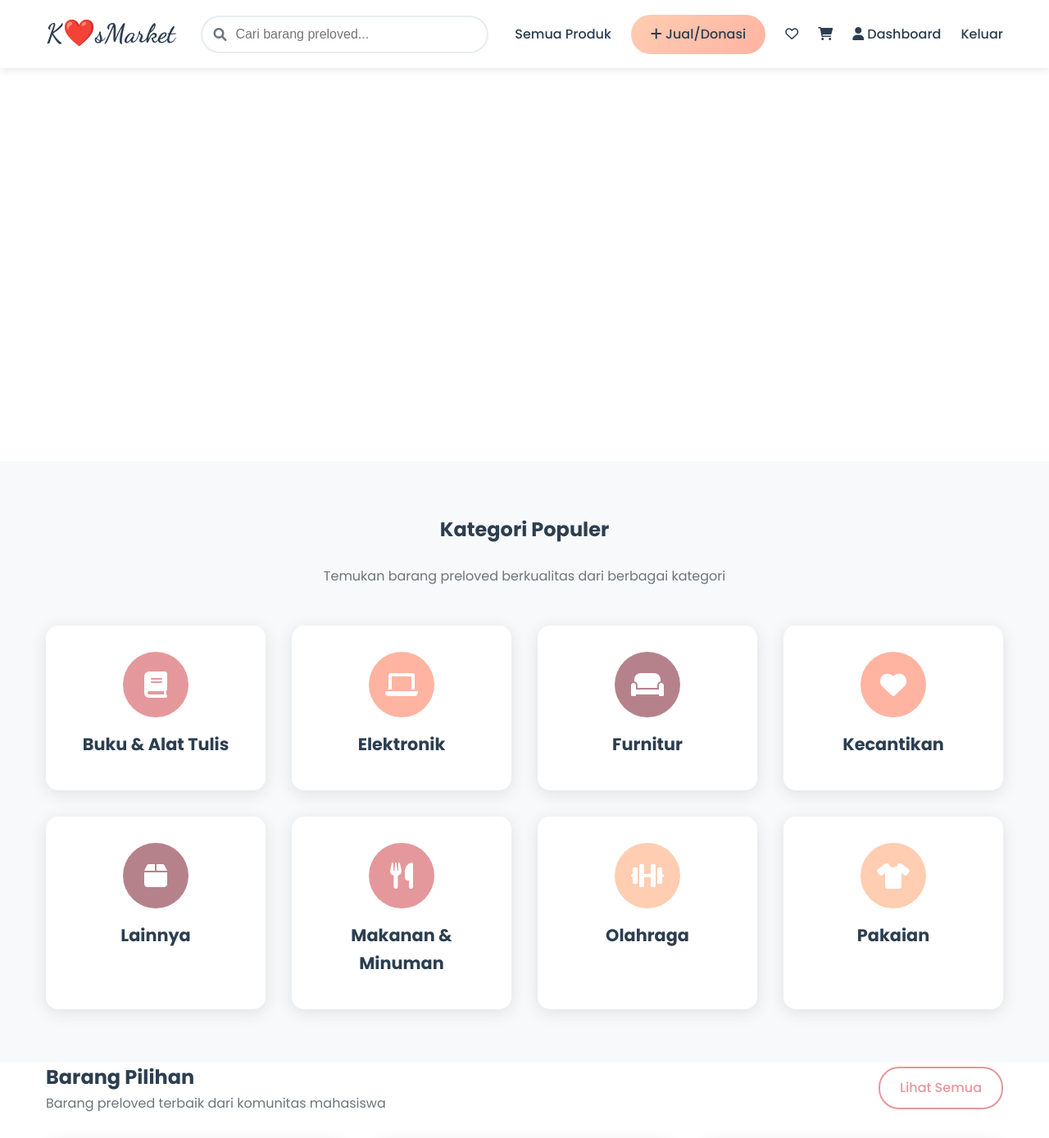
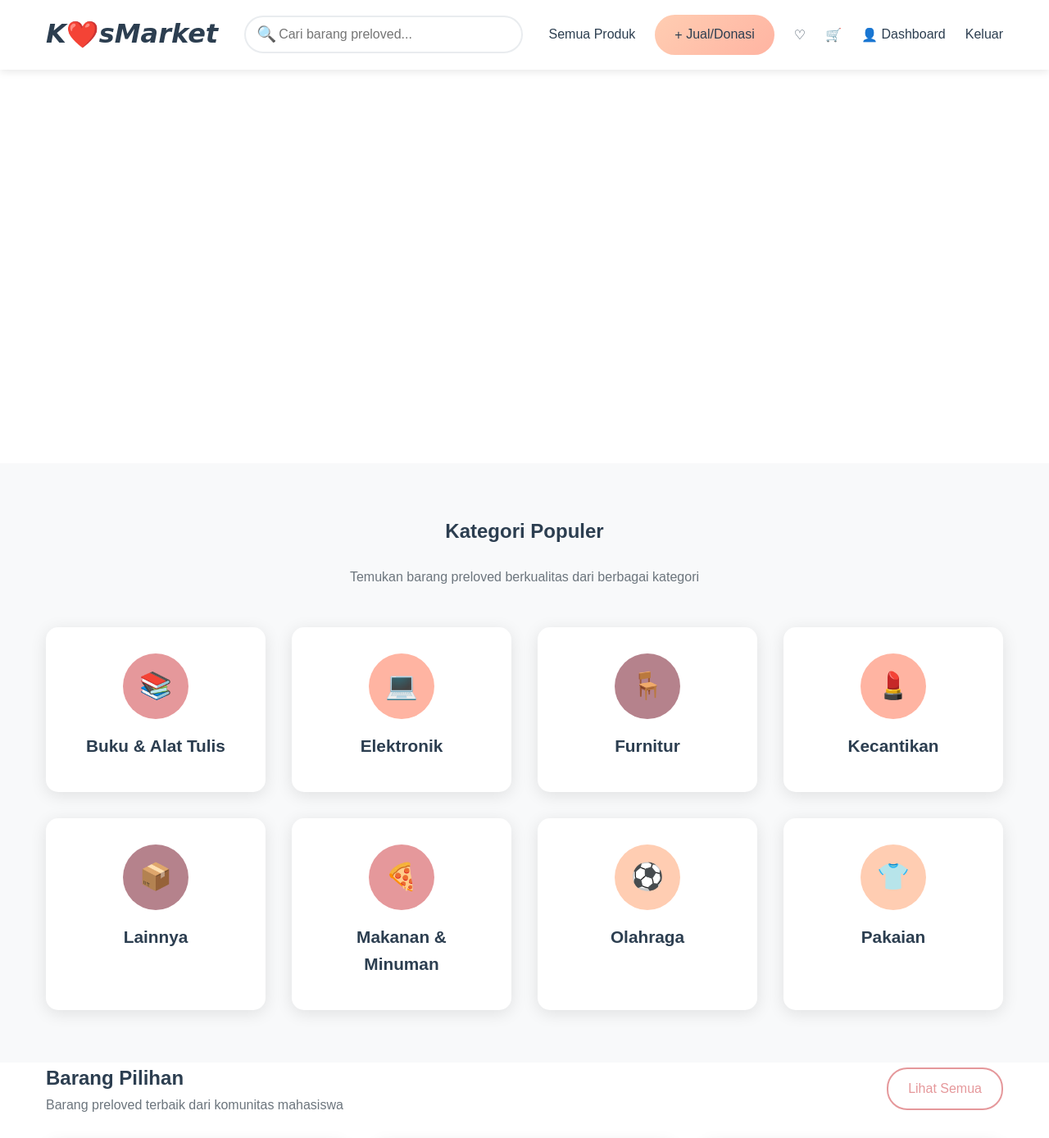
Before and after one commit to AmaliaKH-M/PBWLAGIII, a PHP site: page / in a window 1280 px wide. Shown: the top 1388 px of the page at 82% size. Run offline with PHP 8.4, Linux system fonts and the light colour scheme; the visitor is signed in with stand-in values (Sample User, id 1); data comes from the database, SQL or seed files in the repository; both versions use the stored data as it was after the commit; data that the repository does not hold is empty.

Commit message:
Refactor: Remove external deps, add live search, pure CSS icons
Co-authored-by: amaliaiyaaa7 <amaliaiyaaa7@gmail.com>

```diff
--- a/assets/css/style.css
+++ b/assets/css/style.css
@@ -1,4 +1,4 @@
-/* KosMarket CSS - Brand Colors and Styling */
+/* KosMarket CSS - Brand Colors and Styling - Pure CSS Only */
 :root {
     --primary-peach: #FFCDB2;
     --secondary-peach: #FFB4A2;
@@ -23,18 +23,19 @@
 }
 
 body {
-    font-family: 'Poppins', sans-serif;
+    font-family: 'Arial', 'Helvetica', sans-serif;
     line-height: 1.6;
     color: var(--text-dark);
     background-color: var(--white);
 }
 
-/* Logo Styling */
+/* Logo Styling with Script-like appearance */
 .logo-font {
-    font-family: 'Dancing Script', cursive;
+    font-family: 'Brush Script MT', 'Comic Sans MS', cursive;
     font-weight: 700;
     color: var(--text-dark);
     text-decoration: none;
+    font-style: italic;
 }
 
 .logo .heart {
@@ -109,6 +110,89 @@ body {
     outline: none;
     border-color: var(--primary-peach);
     box-shadow: 0 0 0 3px rgba(255, 205, 178, 0.2);
+}
+
+.search-suggestions {
+    position: absolute;
+    top: 100%;
+    left: 0;
+    right: 0;
+    background: var(--white);
+    border: 2px solid var(--border-gray);
+    border-top: none;
+    border-radius: 0 0 15px 15px;
+    box-shadow: 0 4px 12px var(--shadow);
+    z-index: 1000;
+    display: none;
+    max-height: 300px;
+    overflow-y: auto;
+}
+
+.suggestion-item {
+    padding: 0.75rem 1rem;
+    cursor: pointer;
+    border-bottom: 1px solid var(--border-gray);
+    transition: background-color 0.2s ease;
+    display: flex;
+    align-items: center;
+    gap: 0.5rem;
+}
+
+.suggestion-item:hover {
+    background-color: var(--light-gray);
+}
+
+.suggestion-item:last-child {
+    border-bottom: none;
+}
+
+.suggestion-icon {
+    font-size: 1rem;
+    width: 20px;
+    text-align: center;
+}
+
+/* Icon styling for pure CSS icons */
+.icon, .step-icon, .category-emoji, .heart, .location-icon, .view-icon, .contact-icon,
+.login-icon, .register-icon, .hamburger {
+    display: inline-block;
+    font-style: normal;
+    font-weight: normal;
+    font-size: 1em;
+    vertical-align: middle;
+}
+
+.search-icon {
+    font-size: 1.2rem;
+}
+
+.heart {
+    color: #e74c3c;
+    transition: all 0.3s ease;
+}
+
+.wishlist-btn.active .heart {
+    color: #e74c3c;
+}
+
+.wishlist-btn:hover .heart {
+    transform: scale(1.2);
+}
+
+.hamburger {
+    font-size: 1.5rem;
+}
+
+.category-emoji, .step-icon {
+    font-size: 2rem;
+}
+
+.contact-icon, .location-icon {
+    margin-right: 0.5rem;
+}
+
+.view-icon, .login-icon, .register-icon {
+    margin-right: 0.3rem;
 }
 
 .nav-menu {
--- a/assets/js/script.js
+++ b/assets/js/script.js
@@ -11,16 +11,96 @@ document.addEventListener('DOMContentLoaded', function() {
         });
     }
 
-    // Search functionality
+    // Search functionality with live suggestions
     const searchForm = document.querySelector('.search-form');
-    if (searchForm) {
+    const searchInput = document.getElementById('search-input');
+    const searchSuggestions = document.getElementById('search-suggestions');
+
+    if (searchForm && searchInput && searchSuggestions) {
+        // Handle form submission
         searchForm.addEventListener('submit', function(e) {
-            const searchInput = this.querySelector('input[name="search"]');
             if (!searchInput.value.trim()) {
                 e.preventDefault();
                 searchInput.focus();
+            } else {
+                searchSuggestions.style.display = 'none';
             }
         });
+
+        // Live search suggestions
+        let searchTimeout;
+        searchInput.addEventListener('input', function() {
+            const query = this.value.trim();
+
+            clearTimeout(searchTimeout);
+
+            if (query.length < 2) {
+                searchSuggestions.style.display = 'none';
+                return;
+            }
+
+            searchTimeout = setTimeout(() => {
+                fetchSearchSuggestions(query);
+            }, 300);
+        });
+
+        // Hide suggestions when clicking outside
+        document.addEventListener('click', function(e) {
+            if (!searchForm.contains(e.target)) {
+                searchSuggestions.style.display = 'none';
+            }
+        });
+
+        // Show suggestions when input is focused
+        searchInput.addEventListener('focus', function() {
+            if (this.value.trim().length >= 2) {
+                searchSuggestions.style.display = 'block';
+            }
+        });
+    }
+
+    // Fetch search suggestions
+    function fetchSearchSuggestions(query) {
+        fetch(`ajax/search_suggestions.php?q=${encodeURIComponent(query)}`)
+            .then(response => response.json())
+            .then(data => {
+                displaySearchSuggestions(data);
+            })
+            .catch(error => {
+                console.error('Error fetching suggestions:', error);
+                searchSuggestions.style.display = 'none';
+            });
+    }
+
+    // Display search suggestions
+    function displaySearchSuggestions(suggestions) {
+        if (!suggestions || suggestions.length === 0) {
+            searchSuggestions.style.display = 'none';
+            return;
+        }
+
+        searchSuggestions.innerHTML = '';
+
+        suggestions.forEach(suggestion => {
+            const item = document.createElement('div');
+            item.className = 'suggestion-item';
+
+            const icon = suggestion.type === 'category' ? '📂' : '🛍️';
+            item.innerHTML = `<span class="suggestion-icon">${icon}</span> ${suggestion.title}`;
+
+            item.addEventListener('click', function() {
+                if (suggestion.type === 'category') {
+                    window.location.href = `products.php?kategori=${suggestion.id}`;
+                } else {
+                    searchInput.value = suggestion.title;
+                    searchForm.submit();
+                }
+            });
+
+            searchSuggestions.appendChild(item);
+        });
+
+        searchSuggestions.style.display = 'block';
     }
 
     // Email validation for STIS format
--- a/config/kosmarket_db.php
+++ b/config/kosmarket_db.php
@@ -53,4 +53,19 @@ function timeAgo($datetime) {
     if ($time < 31536000) return floor($time/2592000) . ' bulan lalu';
     return floor($time/31536000) . ' tahun lalu';
 }
+
+function getCategoryEmoji($category_name) {
+    $emojis = [
+        'Pakaian' => '👕',
+        'Elektronik' => '💻',
+        'Buku & Alat Tulis' => '📚',
+        'Furnitur' => '🪑',
+        'Olahraga' => '⚽',
+        'Kecantikan' => '💄',
+        'Makanan & Minuman' => '🍕',
+        'Lainnya' => '📦'
+    ];
+
+    return $emojis[$category_name] ?? '📦';
+}
 ?>
--- a/index.php
+++ b/index.php
@@ -25,11 +25,8 @@ if (isLoggedIn()) {
     <meta charset="UTF-8">
     <meta name="viewport" content="width=device-width, initial-scale=1.0">
     <title>KosMarket - Jual Beli Barang Kosan Preloved</title>
+    <meta name="description" content="Platform jual-beli dan donasi barang preloved khusus komunitas STIS">
     <link rel="stylesheet" href="assets/css/style.css">
-    <link rel="stylesheet" href="https://cdnjs.cloudflare.com/ajax/libs/font-awesome/6.0.0/css/all.min.css">
-    <link rel="preconnect" href="https://fonts.googleapis.com">
-    <link rel="preconnect" href="https://fonts.gstatic.com" crossorigin>
-    <link href="https://fonts.googleapis.com/css2?family=Dancing+Script:wght@700&family=Poppins:wght@300;400;500;600;700&display=swap" rel="stylesheet">
 </head>
 <body>
     <nav class="navbar">
@@ -40,25 +37,26 @@ if (isLoggedIn()) {
 
             <div class="search-box">
                 <form action="products.php" method="GET" class="search-form">
-                    <i class="fas fa-search search-icon"></i>
-                    <input type="text" name="search" placeholder="Cari barang preloved..." value="<?= $_GET['search'] ?? '' ?>">
+                    <span class="search-icon">🔍</span>
+                    <input type="text" name="search" placeholder="Cari barang preloved..." value="<?= $_GET['search'] ?? '' ?>" autocomplete="off" id="search-input">
+                    <div class="search-suggestions" id="search-suggestions"></div>
                 </form>
             </div>
 
             <ul class="nav-menu">
                 <li><a href="products.php">Semua Produk</a></li>
                 <?php if (isLoggedIn()): ?>
-                    <li><a href="sell.php" class="btn btn-primary"><i class="fas fa-plus"></i> Jual/Donasi</a></li>
-                    <li><a href="wishlist.php"><i class="far fa-heart"></i></a></li>
+                    <li><a href="sell.php" class="btn btn-primary"><span class="icon">+</span> Jual/Donasi</a></li>
+                    <li><a href="wishlist.php"><span class="icon">♡</span></a></li>
                     <li>
                         <a href="cart.php" class="cart-badge">
-                            <i class="fas fa-shopping-cart"></i>
+                            <span class="icon">🛒</span>
                             <?php if ($cart_count > 0): ?>
                                 <span class="badge"><?= $cart_count ?></span>
                             <?php endif; ?>
                         </a>
                     </li>
-                    <li><a href="dashboard.php"><i class="fas fa-user"></i> Dashboard</a></li>
+                    <li><a href="dashboard.php"><span class="icon">👤</span> Dashboard</a></li>
                     <li><a href="logout.php">Keluar</a></li>
                 <?php else: ?>
                     <li><a href="login.php">Masuk</a></li>
@@ -67,7 +65,7 @@ if (isLoggedIn()) {
             </ul>
 
             <button class="mobile-menu-btn">
-                <i class="fas fa-bars"></i>
+                <span class="hamburger">☰</span>
             </button>
         </div>
 
@@ -75,10 +73,10 @@ if (isLoggedIn()) {
             <ul class="nav-menu">
                 <li><a href="products.php">Semua Produk</a></li>
                 <?php if (isLoggedIn()): ?>
-                    <li><a href="sell.php"><i class="fas fa-plus"></i> Jual/Donasi</a></li>
-                    <li><a href="wishlist.php"><i class="far fa-heart"></i> Wishlist</a></li>
-                    <li><a href="cart.php"><i class="fas fa-shopping-cart"></i> Keranjang (<?= $cart_count ?>)</a></li>
-                    <li><a href="dashboard.php"><i class="fas fa-user"></i> Dashboard</a></li>
+                    <li><a href="sell.php"><span class="icon">+</span> Jual/Donasi</a></li>
+                    <li><a href="wishlist.php"><span class="icon">♡</span> Wishlist</a></li>
+                    <li><a href="cart.php"><span class="icon">🛒</span> Keranjang (<?= $cart_count ?>)</a></li>
+                    <li><a href="dashboard.php"><span class="icon">👤</span> Dashboard</a></li>
                     <li><a href="logout.php">Keluar</a></li>
                 <?php else: ?>
                     <li><a href="login.php">Masuk</a></li>
@@ -106,7 +104,8 @@ if (isLoggedIn()) {
                 <div class="categories-grid">
                     <?php foreach ($categories as $category): ?>
                         <a href="products.php?kategori=<?= $category['id_kategori'] ?>" class="category-card">
-                            <div class="category-icon" style="background: <?= $category['color'] ?>"> <i class="fas fa-<?= $category['icon'] ?>"></i>
+                            <div class="category-icon" style="background: <?= $category['color'] ?>">
+                                <span class="category-emoji"><?= getCategoryEmoji($category['nama_kategori']) ?></span>
                             </div>
                             <h3><?= $category['nama_kategori'] ?></h3>
                         </a>
@@ -137,7 +136,7 @@ if (isLoggedIn()) {
 
                             <?php if (isLoggedIn()): ?>
                                 <button class="wishlist-btn" data-product-id="<?= $item['id_produk'] ?>">
-                                    <i class="far fa-heart"></i>
+                                    <span class="heart">♡</span>
                                 </button>
                             <?php endif; ?>
                         </div>
@@ -158,14 +157,14 @@ if (isLoggedIn()) {
                             <?php endif; ?>
 
                             <div class="card-location">
-                                <i class="fas fa-map-marker-alt"></i>
+                                <span class="location-icon">📍</span>
                                 <span><?= htmlspecialchars($item['lokasi_penjual']) ?></span>
                             </div>
 
                             <div class="card-footer">
                                 <span class="card-seller">oleh <?= htmlspecialchars($item['nama_penjual']) ?></span>
                                 <a href="product.php?id=<?= $item['id_produk'] ?>" class="btn btn-primary">
-                                    <i class="fas fa-eye"></i> Lihat
+                                    <span class="view-icon">👁</span> Lihat
                                 </a>
                             </div>
                         </div>
@@ -182,7 +181,7 @@ if (isLoggedIn()) {
                 <div class="categories-grid">
                     <div class="category-card">
                         <div class="category-icon" style="background: var(--primary-peach)">
-                            <i class="fas fa-user-plus"></i>
+                            <span class="step-icon">👤</span>
                         </div>
                         <h3>Daftar Akun</h3>
                         <p>Buat akun dengan email dan lengkapi profil kamu</p>
@@ -190,7 +189,7 @@ if (isLoggedIn()) {
 
                     <div class="category-card">
                         <div class="category-icon" style="background: var(--secondary-peach)">
-                            <i class="fas fa-upload"></i>
+                            <span class="step-icon">📤</span>
                         </div>
                         <h3>Upload Barang</h3>
                         <p>Foto barangmu dan pilih mau dijual atau didonasi</p>
@@ -198,7 +197,7 @@ if (isLoggedIn()) {
 
                     <div class="category-card">
                         <div class="category-icon" style="background: var(--tertiary-rose)">
-                            <i class="fas fa-search"></i>
+                            <span class="step-icon">🔍</span>
                         </div>
                         <h3>Cari & Temukan</h3>
                         <p>Browse barang yang kamu butuhkan dari berbagai kategori</p>
@@ -206,7 +205,7 @@ if (isLoggedIn()) {
 
                     <div class="category-card">
                         <div class="category-icon" style="background: var(--quaternary-mauve)">
-                            <i class="fab fa-whatsapp"></i>
+                            <span class="step-icon">💬</span>
                         </div>
                         <h3>Hubungi Penjual</h3>
                         <p>Chat langsung via WhatsApp untuk nego dan transaksi</p>
@@ -244,15 +243,15 @@ if (isLoggedIn()) {
                 <div class="footer-section">
                     <h3>Kontak</h3>
                     <ul>
-                        <li><i class="fas fa-envelope"></i> info@kosmarket.com</li>
-                        <li><i class="fas fa-phone"></i> +62 812-3456-7890</li>
-                        <li><i class="fas fa-map-marker-alt"></i> Malang, Jawa Timur</li>
+                        <li><span class="contact-icon">📧</span> info@kosmarket.com</li>
+                        <li><span class="contact-icon">📞</span> +62 812-3456-7890</li>
+                        <li><span class="contact-icon">📍</span> Malang, Jawa Timur</li>
                     </ul>
                 </div>
             </div>
 
             <div class="footer-bottom">
-                <p>&copy; 2024 KosMarket. Dibuat dengan <i class="fas fa-heart" style="color: #e74c3c;"></i> untuk komunitas mahasiswa.</p>
+                <p>&copy; 2024 KosMarket. Dibuat dengan <span style="color: #e74c3c;">❤️</span> untuk komunitas mahasiswa.</p>
             </div>
         </div>
     </footer>
--- a/login.php
+++ b/login.php
@@ -39,8 +39,8 @@ if ($_POST) {
     <meta charset="UTF-8">
     <meta name="viewport" content="width=device-width, initial-scale=1.0">
     <title>Masuk - KosMarket</title>
+    <meta name="description" content="Masuk ke akun KosMarket untuk akses fitur jual-beli barang preloved">
     <link rel="stylesheet" href="assets/css/style.css">
-    <link rel="stylesheet" href="https://cdnjs.cloudflare.com/ajax/libs/font-awesome/6.0.0/css/all.min.css">
 </head>
 <body>
     <div class="container" style="max-width: 400px; margin: 5rem auto; padding: 2rem;">
@@ -74,7 +74,7 @@ if ($_POST) {
                     </div>
 
                     <button type="submit" class="btn btn-primary w-100 mb-3">
-                        <i class="fas fa-sign-in-alt"></i> Masuk
+                        <span class="login-icon">🔑</span> Masuk
                     </button>
                 </form>
 
--- a/register.php
+++ b/register.php
@@ -52,8 +52,8 @@ if ($_POST) {
     <meta charset="UTF-8">
     <meta name="viewport" content="width=device-width, initial-scale=1.0">
     <title>Daftar - KosMarket</title>
+    <meta name="description" content="Daftar akun KosMarket dengan email STIS untuk bergabung dengan komunitas">
     <link rel="stylesheet" href="assets/css/style.css">
-    <link rel="stylesheet" href="https://cdnjs.cloudflare.com/ajax/libs/font-awesome/6.0.0/css/all.min.css">
 </head>
 <body>
     <div class="container" style="max-width: 500px; margin: 3rem auto; padding: 2rem;">
@@ -117,7 +117,7 @@ if ($_POST) {
                     </div>
 
                     <button type="submit" class="btn btn-primary w-100 mb-3">
-                        <i class="fas fa-user-plus"></i> Daftar
+                        <span class="register-icon">📝</span> Daftar
                     </button>
                 </form>
 
```
Also changed, not shown: IMPLEMENTATION_SUMMARY.md (+28 -1 lines), ajax/search_suggestions.php (added, +44 -0 lines), kosmarket_db.sql (+30 -2 lines), assets/images/no-image.jpg (added).
